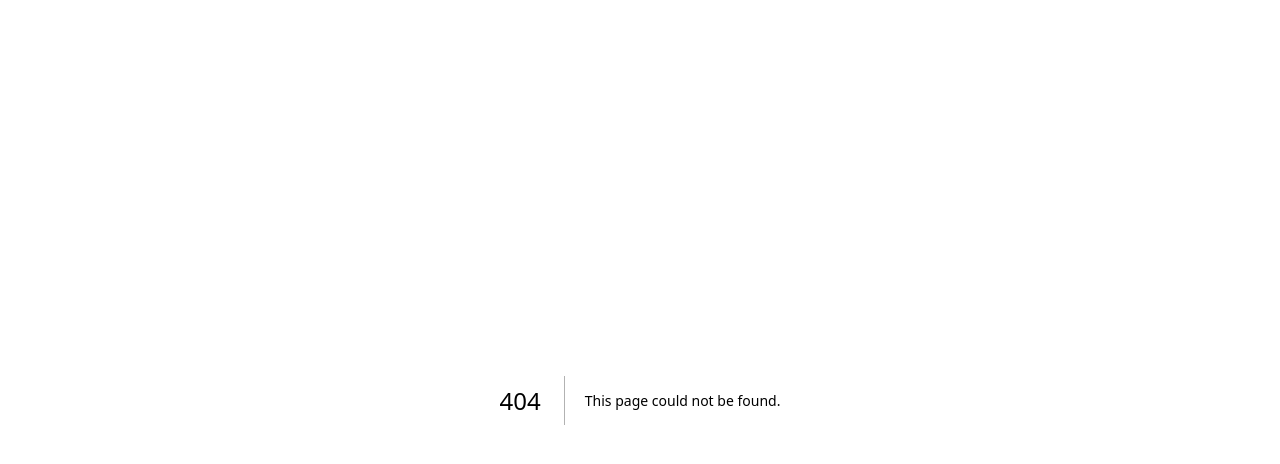
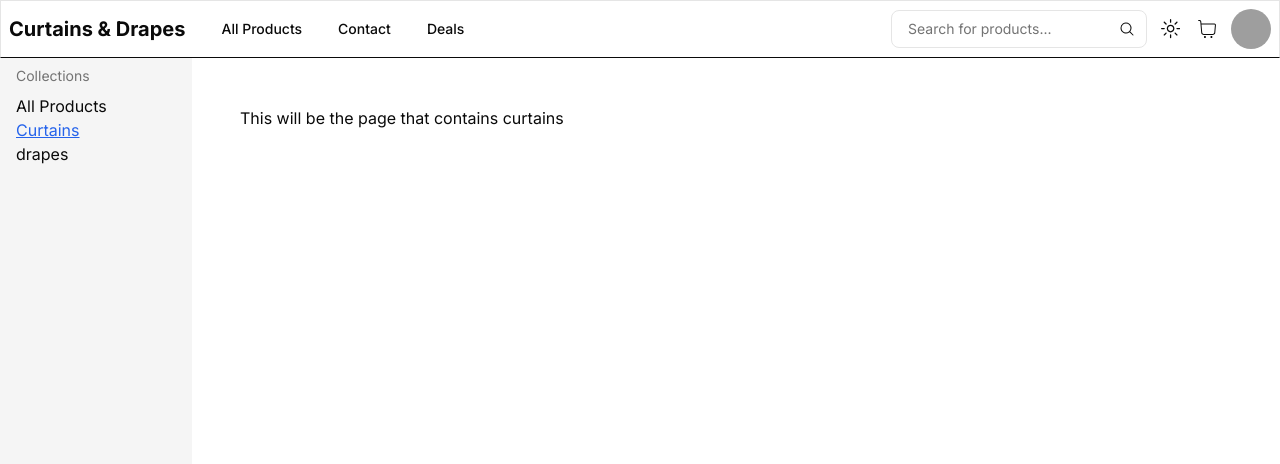
Before and after one commit to frustrated018/curtains-and-drapes, a Next.js app: page /search/curtains in a window 1280 px wide. Before the commit this address had no page. Shown: the top 464 px of the page. Built offline with nearby package versions, Linux system fonts and the light colour scheme; no server answers; grey boxes are pictures that could not be loaded.

Commit message:
Added links
Added side links and used clsx to style them when they are active
Also added two new pages to test out if everything is working as intented

```diff
--- /dev/null
+++ b/src/app/search/curtains/page.js
@@ -0,0 +1,9 @@
+const CurtainsPage = () => {
+  return (
+    <div>
+      <h3>This will be the page that contains curtains</h3>
+    </div>
+  );
+};
+
+export default CurtainsPage;
--- /dev/null
+++ b/src/app/search/drapes/page.js
@@ -0,0 +1,9 @@
+const DrapesPage = () => {
+  return (
+    <div>
+      <h3>This will be the page that contains Drapes</h3>
+    </div>
+  );
+};
+
+export default DrapesPage;
--- /dev/null
+++ b/src/components/left-sidenav/leftSearchLinks.jsx
@@ -0,0 +1,32 @@
+"use client";
+
+import clsx from "clsx";
+import Link from "next/link";
+import { usePathname } from "next/navigation";
+
+const links = [
+  { name: "All Products", href: "/search" },
+  { name: "Curtains", href: "/search/curtains" },
+  { name: "drapes", href: "/search/drapes" },
+];
+
+const LeftSearchLinks = () => {
+  const pathname = usePathname();
+  return (
+    <>
+      {links.map((link) => (
+        <Link
+          key={link.name}
+          href={link.href}
+          className={clsx("hover:underline", {
+            "text-blue-600 underline": pathname === link.href,
+          })}
+        >
+          {link.name}
+        </Link>
+      ))}
+    </>
+  );
+};
+
+export default LeftSearchLinks;
--- a/src/components/left-sidenav/leftSidenav.jsx
+++ b/src/components/left-sidenav/leftSidenav.jsx
@@ -1,6 +1,5 @@
 import React from "react";
-import { Button } from "@/components/ui/button";
-import Link from "next/link";
+import LeftSearchLinks from "./leftSearchLinks";
 
 const LeftSideNav = () => {
   return (
@@ -11,8 +10,7 @@ const LeftSideNav = () => {
 
         {/* Links //TODO: Need to find a way to make them active links */}
         <div className="flex flex-col">
-          <Link href="/search">All Products</Link>
-          <Link href="/search">All Products</Link>
+          <LeftSearchLinks />
         </div>
       </div>
     </section>
```
